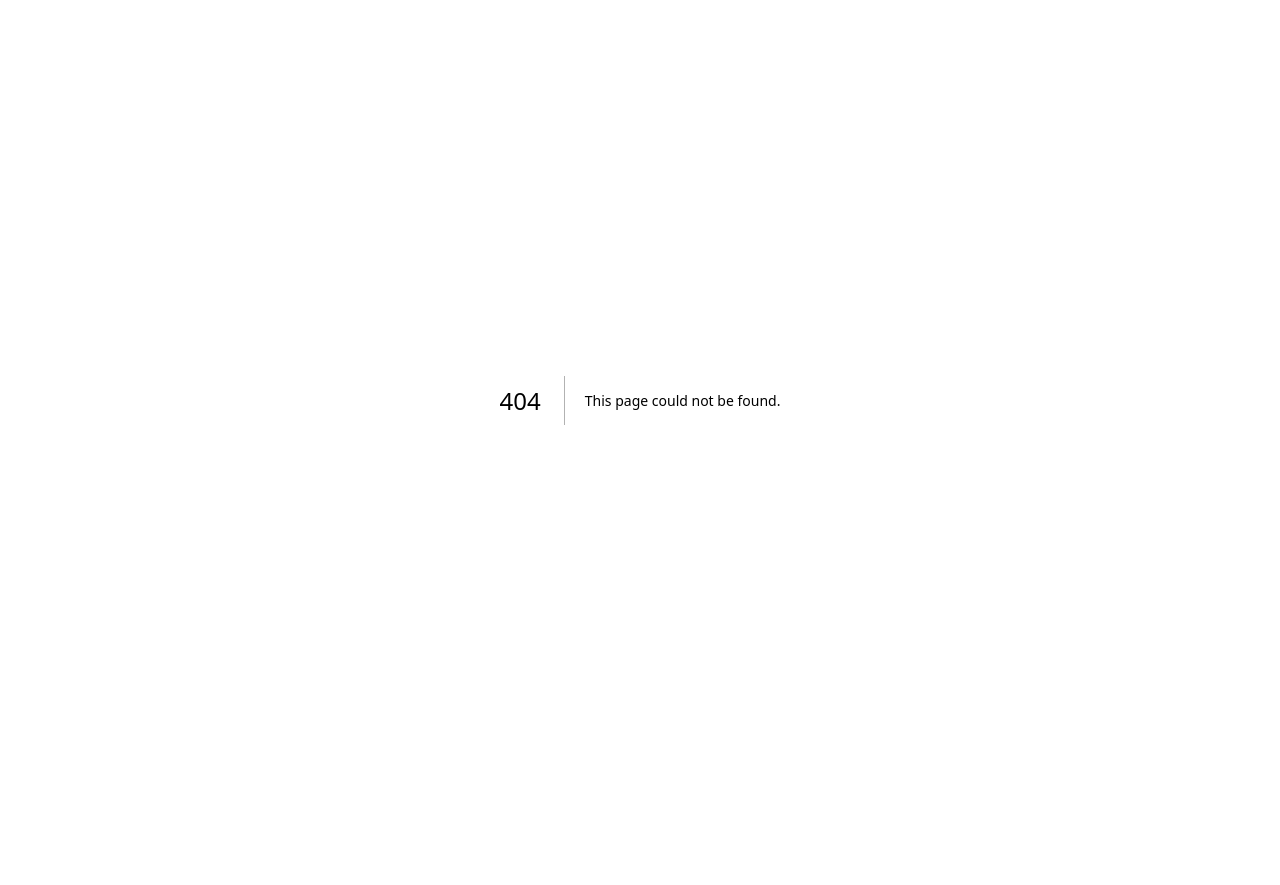
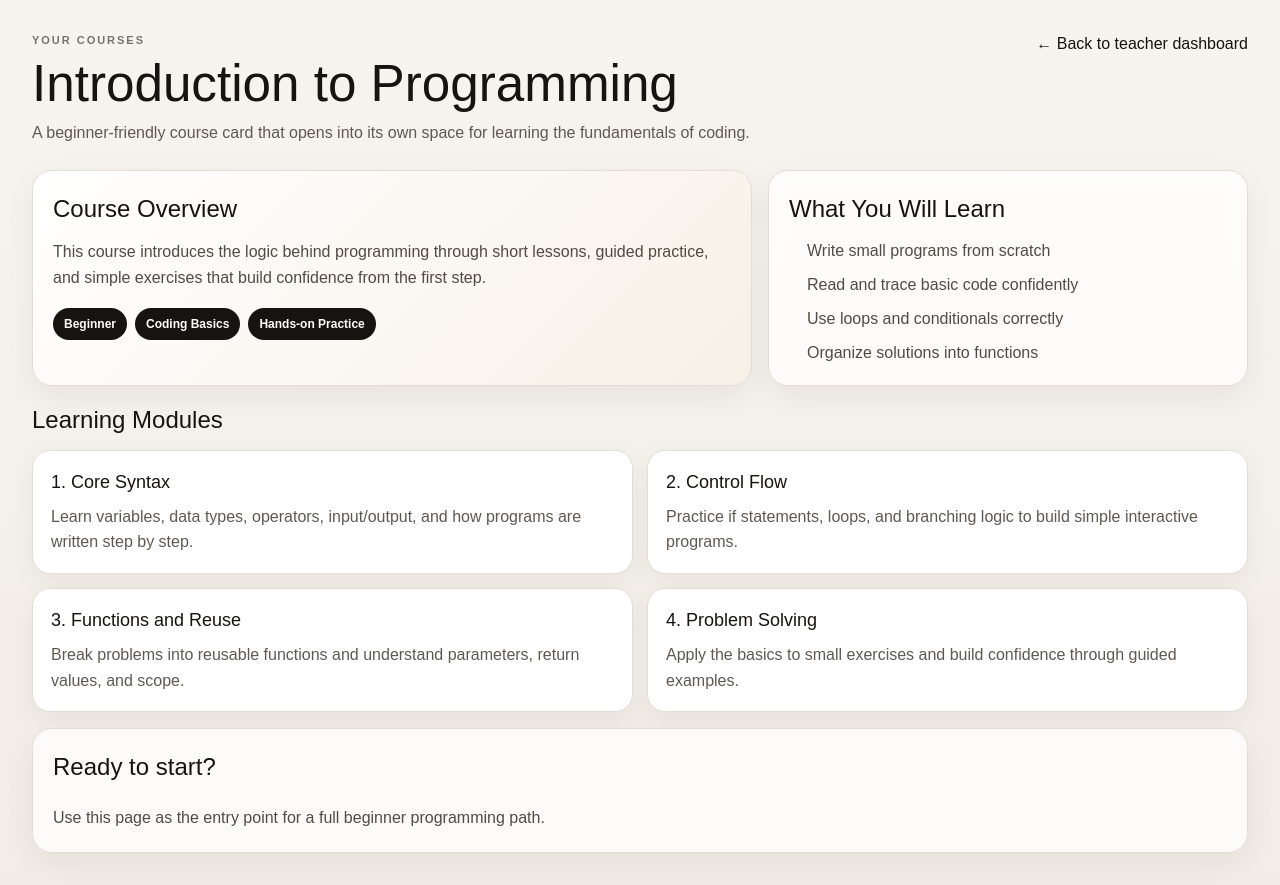
Before and after one commit to Kxtnny/AI-teaching-assistant, a Next.js app: page /teacher/course/introduction-to-programming in a window 1280 px wide. Before the commit this address had no page. Before the commit the page ends 800 px from the top, so only its background shows below. Built offline with nearby package versions, Linux system fonts and the light colour scheme.

Commit message:
course stuff added

```diff
--- /dev/null
+++ b/app/teacher/course/introduction-to-programming/page.tsx
@@ -0,0 +1,230 @@
+"use client";
+
+import Link from "next/link";
+
+const modules = [
+  {
+    title: "1. Core Syntax",
+    text: "Learn variables, data types, operators, input/output, and how programs are written step by step.",
+  },
+  {
+    title: "2. Control Flow",
+    text: "Practice if statements, loops, and branching logic to build simple interactive programs.",
+  },
+  {
+    title: "3. Functions and Reuse",
+    text: "Break problems into reusable functions and understand parameters, return values, and scope.",
+  },
+  {
+    title: "4. Problem Solving",
+    text: "Apply the basics to small exercises and build confidence through guided examples.",
+  },
+];
+
+const outcomes = [
+  "Write small programs from scratch",
+  "Read and trace basic code confidently",
+  "Use loops and conditionals correctly",
+  "Organize solutions into functions",
+];
+
+export default function IntroductionToProgrammingPage() {
+  return (
+    <main className="page">
+      <section className="hero">
+        <div>
+          <p className="eyebrow">YOUR COURSES</p>
+          <h1>Introduction to Programming</h1>
+          <p className="subtitle">
+            A beginner-friendly course card that opens into its own space for learning the fundamentals of coding.
+          </p>
+        </div>
+        <Link href="/teacher" className="backLink">
+          ← Back to teacher dashboard
+        </Link>
+      </section>
+
+      <section className="contentGrid">
+        <article className="panel accentPanel">
+          <h2>Course Overview</h2>
+          <p>
+            This course introduces the logic behind programming through short lessons, guided practice,
+            and simple exercises that build confidence from the first step.
+          </p>
+          <div className="pillRow">
+            <span className="pill">Beginner</span>
+            <span className="pill">Coding Basics</span>
+            <span className="pill">Hands-on Practice</span>
+          </div>
+        </article>
+
+        <article className="panel">
+          <h2>What You Will Learn</h2>
+          <ul className="list">
+            {outcomes.map((item) => (
+              <li key={item}>{item}</li>
+            ))}
+          </ul>
+        </article>
+      </section>
+
+      <section className="modulesWrap">
+        <h2>Learning Modules</h2>
+        <div className="moduleGrid">
+          {modules.map((module) => (
+            <article key={module.title} className="moduleCard">
+              <h3>{module.title}</h3>
+              <p>{module.text}</p>
+            </article>
+          ))}
+        </div>
+      </section>
+
+      <section className="panel callout">
+        <h2>Ready to start?</h2>
+        <p>Use this page as the entry point for a full beginner programming path.</p>
+      </section>
+
+      <style jsx>{`
+        .page {
+          min-height: 100vh;
+          padding: 32px;
+          background: linear-gradient(180deg, #f7f4ef 0%, #f1ece5 100%);
+          color: #171310;
+        }
+        .hero {
+          display: flex;
+          justify-content: space-between;
+          gap: 16px;
+          align-items: flex-start;
+          margin-bottom: 24px;
+        }
+        .eyebrow {
+          margin: 0 0 8px;
+          letter-spacing: 0.18em;
+          font-size: 11px;
+          color: #7a7268;
+          font-weight: 700;
+        }
+        h1 {
+          margin: 0;
+          font-size: clamp(34px, 4vw, 56px);
+          line-height: 1.05;
+        }
+        .subtitle {
+          margin: 10px 0 0;
+          max-width: 760px;
+          color: #5f5951;
+          font-size: 16px;
+          line-height: 1.6;
+        }
+        .backLink {
+          flex: 0 0 auto;
+          text-decoration: none;
+          color: #171310;
+          background: #fff;
+          border: 1px solid #ddd7cf;
+          border-radius: 999px;
+          padding: 10px 14px;
+          font-weight: 600;
+          box-shadow: 0 2px 8px rgba(0, 0, 0, 0.04);
+        }
+        .contentGrid {
+          display: grid;
+          grid-template-columns: 1.2fr 0.8fr;
+          gap: 16px;
+          margin-bottom: 16px;
+        }
+        .panel {
+          border: 1px solid #e3ddd5;
+          border-radius: 20px;
+          background: rgba(255, 255, 255, 0.78);
+          padding: 20px;
+          backdrop-filter: blur(8px);
+          box-shadow: 0 10px 30px rgba(31, 26, 22, 0.06);
+        }
+        .accentPanel {
+          background: linear-gradient(135deg, #fff, #f7f0e6);
+        }
+        .panel h2,
+        .modulesWrap h2 {
+          margin: 0 0 12px;
+          font-size: 24px;
+        }
+        .panel p {
+          margin: 0;
+          color: #524b43;
+          line-height: 1.65;
+        }
+        .pillRow {
+          display: flex;
+          flex-wrap: wrap;
+          gap: 8px;
+          margin-top: 16px;
+        }
+        .pill {
+          display: inline-flex;
+          align-items: center;
+          border-radius: 999px;
+          background: #171310;
+          color: #fff;
+          padding: 7px 11px;
+          font-size: 12px;
+          font-weight: 600;
+        }
+        .list {
+          margin: 0;
+          padding-left: 18px;
+          color: #524b43;
+          display: grid;
+          gap: 10px;
+        }
+        .modulesWrap {
+          margin-bottom: 16px;
+        }
+        .moduleGrid {
+          display: grid;
+          grid-template-columns: repeat(2, minmax(0, 1fr));
+          gap: 14px;
+        }
+        .moduleCard {
+          border: 1px solid #e3ddd5;
+          border-radius: 18px;
+          background: #fff;
+          padding: 18px;
+          box-shadow: 0 8px 24px rgba(31, 26, 22, 0.05);
+        }
+        .moduleCard h3 {
+          margin: 0 0 8px;
+          font-size: 18px;
+        }
+        .moduleCard p {
+          margin: 0;
+          color: #5f5951;
+          line-height: 1.6;
+        }
+        .callout {
+          display: grid;
+          gap: 8px;
+        }
+        .callout p {
+          margin: 0;
+        }
+        @media (max-width: 900px) {
+          .hero,
+          .contentGrid,
+          .moduleGrid {
+            grid-template-columns: 1fr;
+            display: grid;
+          }
+          .hero {
+            align-items: stretch;
+          }
+          .backLink {
+            width: fit-content;
+          }
+        }
+      `}</style>
+    </main>
+  );
+}
--- a/app/teacher/page.tsx
+++ b/app/teacher/page.tsx
@@ -19,7 +19,7 @@ type ProcessProgress = {
   error?: string;
 };
 
-type TabKey = "overview" | "upload" | "content" | "courses" | "analytics";
+type TabKey = "overview" | "upload" | "content" | "courses" | "yourCourses" | "analytics";
 type ContentKind = "video" | "document";
 type ChatMessage = { role: "user" | "assistant"; content: string };
 type VisionModel = "llava" | "gemma3" | "llama3.2-vision";
@@ -369,7 +369,12 @@ export default function TeacherStudioPage() {
   const documentCount = teacherDocuments.length;
   const readyCount = teacherVideos.filter((l) => l.status === "Ready").length;
   const processingCount = library.filter((l) => l.status !== "Ready").length;
-  const teacherCourses = teacherVideos;
+  const teacherLectureVideos = teacherVideos;
+  const featuredCourse = {
+    title: "Introduction to Programming",
+    description: "Start here with variables, conditionals, loops, and problem-solving fundamentals.",
+    href: "/teacher/course/introduction-to-programming",
+  };
   const coverTone = (idx: number) => ["tone0", "tone1", "tone2", "tone3", "tone4", "tone5"][idx % 6];
 
   function openFileUrl(item: Lecture) {
@@ -441,11 +446,14 @@ export default function TeacherStudioPage() {
           <button className={`navItem ${activeTab === "overview" ? "active" : ""}`} onClick={() => setActiveTab("overview")}>
             Overview
           </button>
-          <button className={`navItem ${activeTab === "upload" ? "active" : ""}`} onClick={() => setActiveTab("upload")}>
-            Upload Lecture
+          <button className={`navItem ${activeTab === "yourCourses" ? "active" : ""}`} onClick={() => setActiveTab("yourCourses")}>
+            Your Courses
           </button>
           <button className={`navItem ${activeTab === "content" ? "active" : ""}`} onClick={() => setActiveTab("content") }>
             Upload Content
+          </button>
+          <button className={`navItem ${activeTab === "upload" ? "active" : ""}`} onClick={() => setActiveTab("upload")}>
+            Upload Lecture
           </button>
           <button className={`navItem ${activeTab === "courses" ? "active" : ""}`} onClick={() => setActiveTab("courses")}>
             My Lectures
@@ -677,11 +685,33 @@ export default function TeacherStudioPage() {
           </>
         )}
 
-        {(activeTab === "overview" || activeTab === "courses" || activeTab === "content") && (
+        {activeTab === "yourCourses" && (
+          <section className="coursesSection">
+            <div className="sectionHead"><h2>Your Courses</h2></div>
+            <div className="grid">
+              <article className="courseCard">
+                <a className="openCardLink" href={featuredCourse.href}>
+                  <div className="cover tone2">
+                    <span className="topBadge">FEATURED COURSE</span>
+                    <span className="centerGlyph">⌘</span>
+                  </div>
+
+                  <div className="body">
+                    <h3 title={featuredCourse.title}>{featuredCourse.title}</h3>
+                    <p className="subText">{featuredCourse.description}</p>
+                    <div className="metaRow"><span>Open course page</span></div>
+                  </div>
+                </a>
+              </article>
+            </div>
+          </section>
+        )}
+
+        {(activeTab === "overview" || activeTab === "courses" || activeTab === "content" || activeTab === "upload") && (
           <section className="coursesSection">
             <div className="sectionHead"><h2>My lectures</h2></div>
             <div className="grid">
-              {teacherCourses.map((c, idx) => (
+              {teacherLectureVideos.map((c, idx) => (
                 <article key={c.lecture_id} className="courseCard">
                   <button
                     className="deleteBtn"
--- a/data/teachersdata/library.json
+++ b/data/teachersdata/library.json
@@ -15,7 +15,7 @@
     "memory_path": "C:\\Users\\Lee_y\\Documents\\Github\\AI-teaching-assistant\\data\\teachersdata\\lectures\\a722c2e41ebc3aef\\memory.txt",
     "chunks_path": "C:\\Users\\Lee_y\\Documents\\Github\\AI-teaching-assistant\\data\\teachersdata\\lectures\\a722c2e41ebc3aef\\chunks.json",
     "created_at": "2026-05-19T19:18:00.418Z",
-    "updated_at": "2026-05-19T19:18:10.733Z"
+    "updated_at": "2026-05-22T11:53:41.162Z"
   },
   {
     "lecture_id": "2ef9f4ce97808468",
```
Also changed, not shown: data/teachersdata/lectures/a722c2e41ebc3aef/description.txt, data/teachersdata/lectures/a722c2e41ebc3aef/memory.txt, data/teachersdata/lectures/a722c2e41ebc3aef/preview_page1_v5.png (added), data/teachersdata/lectures/a722c2e41ebc3aef/summary.txt.
